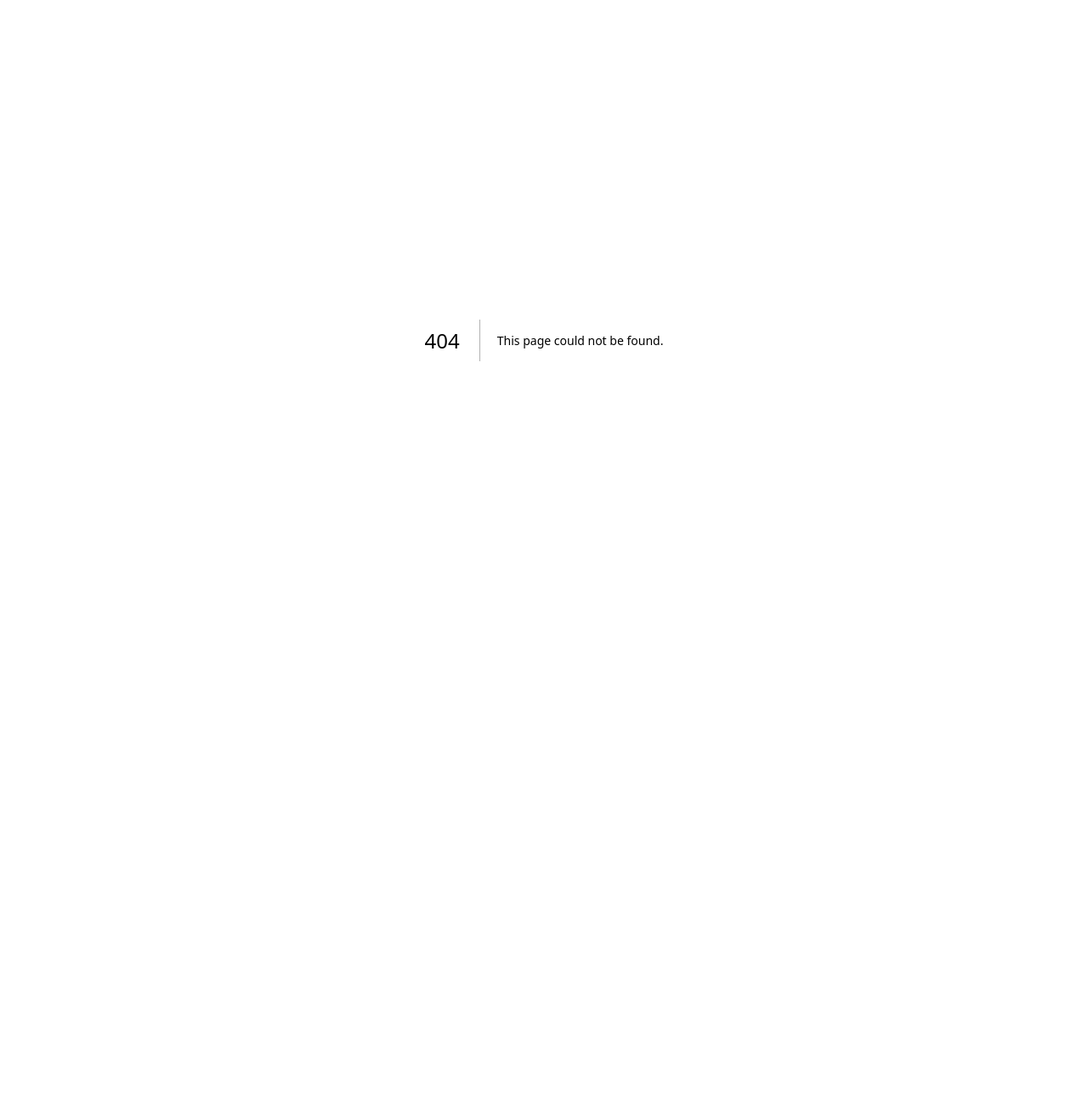
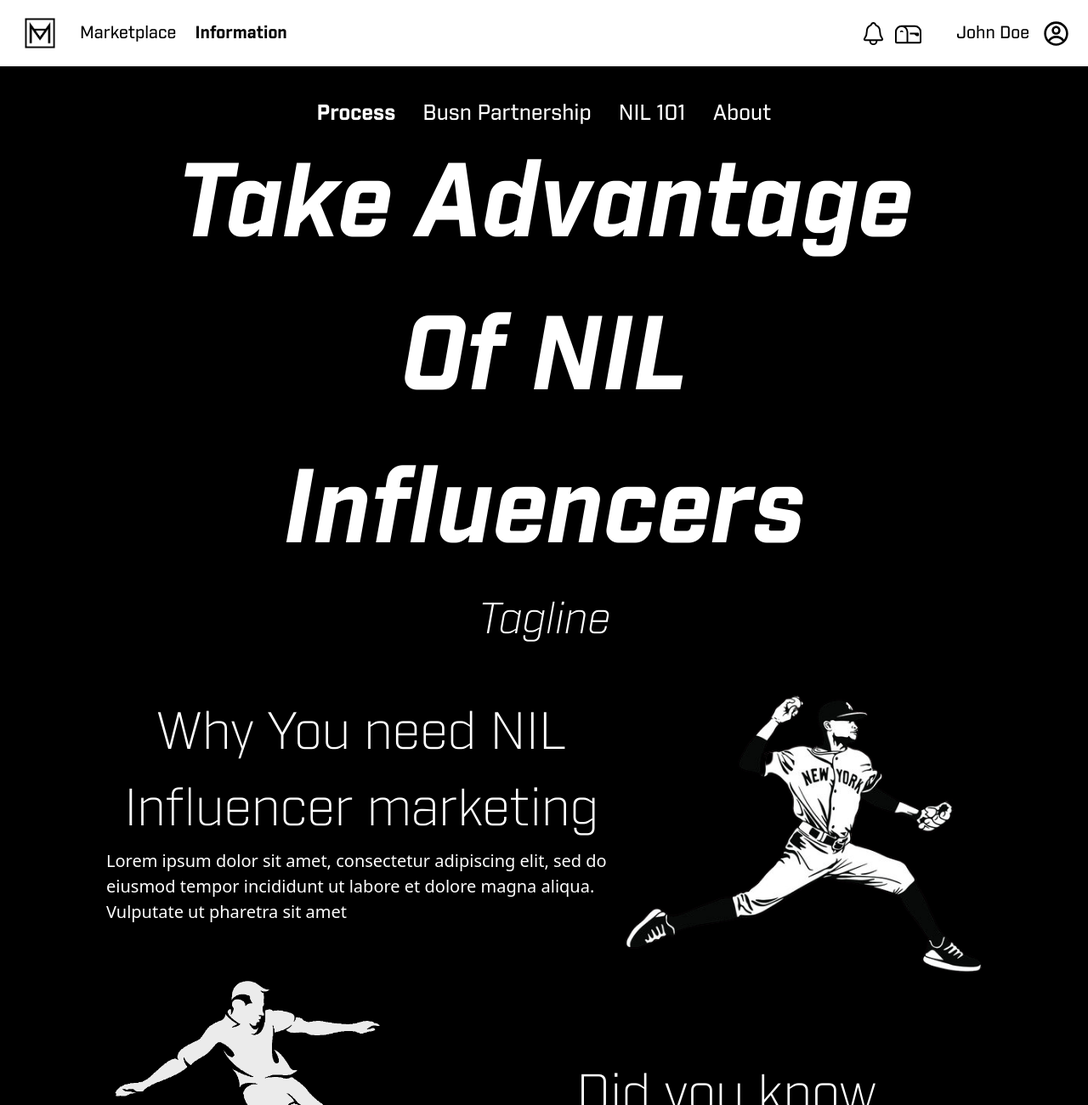
Before and after one commit to ddupree123/maestro-FE, a Next.js app: page /business in a window 1280 px wide. Before the commit this address had no page. Shown: the top 1300 px of the page at 85% size. Before the commit the page ends 800 px from the top, so only its background shows below. Built offline with nearby package versions, Linux system fonts and the light colour scheme.

Commit message:
business page

```diff
--- /dev/null
+++ b/pages/business.tsx
@@ -0,0 +1,74 @@
+import Topmenu from '../components/Topmenu'
+import Navbar from '../components/Navbar'
+import Footer from '../components/Footer'
+import Image from "next/image";
+import soccerkick from '../assets/img/soccerkick.png'
+import baseballthrow from '../assets/img/baseballthrow.png'
+import runningback from '../assets/img/runningback.png'
+
+const Business = () => {
+    return(
+        <>
+        <div>
+            <Topmenu/>
+            <div className="bg-black">
+                <Navbar/>
+                <div className="flex justify-center">
+                    <div className="w-3/4">
+                    <h1 className="text-center text-white text-[120px] font-industrybolditalic">Take Advantage Of NIL Influencers</h1>
+                    </div>
+                </div>
+                <p className="text-center text-white text-[50px] font-industrylightitalic mb-[50px]">Tagline</p>
+                <div className="flex ml-[125px] mr-[125px]">
+                    <div className="w-7/12">
+                        <p className="text-center text-white text-[60px] font-industrylight">Why You need NIL Influencer marketing</p>
+                        <p className="text-left text-white text-[20px]">Lorem ipsum dolor sit amet, consectetur adipiscing elit, sed do eiusmod tempor incididunt ut labore et dolore magna aliqua. Vulputate ut pharetra sit amet </p>
+                    </div>
+                    <div className="ml-auto">
+                        <Image
+                            src={baseballthrow}
+                            alt="Baseball throw"
+                            width="419px"
+                            height="326px"
+                        />
+                    </div>
+                </div>
+                <div className="flex ml-[125px] mr-[125px]">
+                    <div className="">
+                        <Image
+                            src={soccerkick}
+                            alt="Baseball throw"
+                            width="389px"
+                            height="277px"
+                        />
+                    </div>
+                    <div className="w-7/12 ml-auto mt-[100px]">
+                        <p className="text-center text-white text-[60px] font-industrylight">Did you know</p>
+                        <p className="text-left text-white text-[20px]">Lorem ipsum dolor sit amet, consectetur adipiscing elit, sed do eiusmod tempor incididunt ut labore et dolore magna aliqua. Vulputate ut pharetra sit amet </p>
+                    </div>
+                </div>
+                <div className="flex ml-[125px] mr-[125px]">
+                    <div className="w-1/2 mt-[100px]">
+                        <p className="text-center text-white text-[60px] font-industrylight ml-[-50px]">How it works</p>
+                        <p className="text-left text-white text-[20px]">Lorem ipsum dolor sit amet, consectetur adipiscing elit, sed do eiusmod tempor incididunt ut labore et dolore magna aliqua. Vulputate ut pharetra sit amet  Lorem ipsum dolor sit amet, consectetur adipiscing elit, sed do eiusmod tempor incididunt ut labore et dolore magna aliqua. Vulputate ut pharetra sit amet <br/> -ajshdka <br/> -asdkja <br/> Lorem ipsum dolor sit amet, consectetur adipiscing elit, sed do eiusmod tempor incididunt ut labore et dolore magna aliqua. </p>
+                    </div>
+                    <div className="ml-auto">
+                        <Image
+                            src={runningback}
+                            alt="Baseball throw"
+                            width="512px"
+                            height="488px"
+                        />
+                    </div>
+                </div>
+                <div className="flex justify-center mt-[50px] pb-[30px]">
+                    <button className="w-[359px] h-[65px] bg-gray-300 font-industrybolditalic text-[25px]">CALL TO ACTION</button>
+                </div>
+            </div>
+            <Footer/>
+        </div>
+        </>
+    )
+}
+
+export default Business;
--- a/tailwind.config.js
+++ b/tailwind.config.js
@@ -19,7 +19,7 @@ module.exports = {
         industrylightitalic: ["INDUSTRYLIGHTITALIC", "sans-serif"],
         industrymedium: ["INDUSTRYMEDIUM", "sans-serif"],
         industrymediumitalic: ["INDUSTRYMEDIUMITALIC", "sans-serif"],
-      }
+      },
     },
   },
   plugins: [],
```
Also changed, not shown: assets/img/runningback.png (added).
